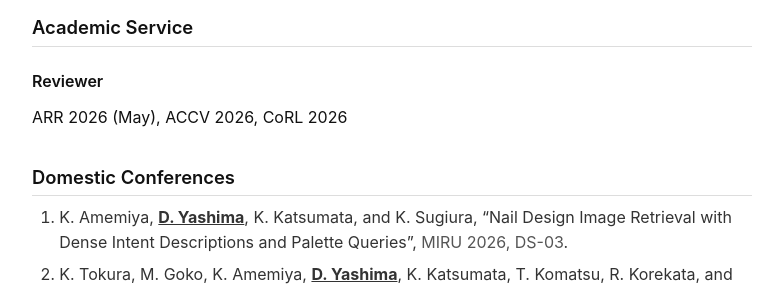
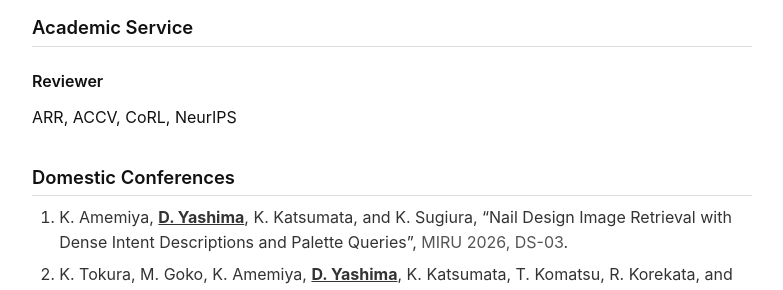
Before and after one commit to daichi1207/daichi1207.github.io, a Jekyll site: the page built from _pages/about.md, in a window 1280 px wide and 900 px high, scrolled down 3560 px. Shown: the part 153-443 px from the top of the window, without its empty margins (248-1031 px from the left). Built offline with Jekyll 4.4.1, drawn with Linux system fonts in a browser that asks for light colours; some of the changed text lies outside the part shown.

Commit message:
:memo: up

```diff
--- a/_pages/about.md
+++ b/_pages/about.md
@@ -112,7 +112,7 @@ My research focuses on foundation models and multimodal language understanding f
 <h2 id="service">Academic Service</h2>
 
 <h3>Reviewer</h3>
-  ARR 2026 (May), ACCV 2026, CoRL 2026
+  ARR, ACCV, CoRL, NeurIPS
 
 <h2 id="domestic">Domestic Conferences</h2>
 <div class="domestic">
```
Also changed, not shown: _publications/koyamaEMNLP26.md (+1 -1 lines).
